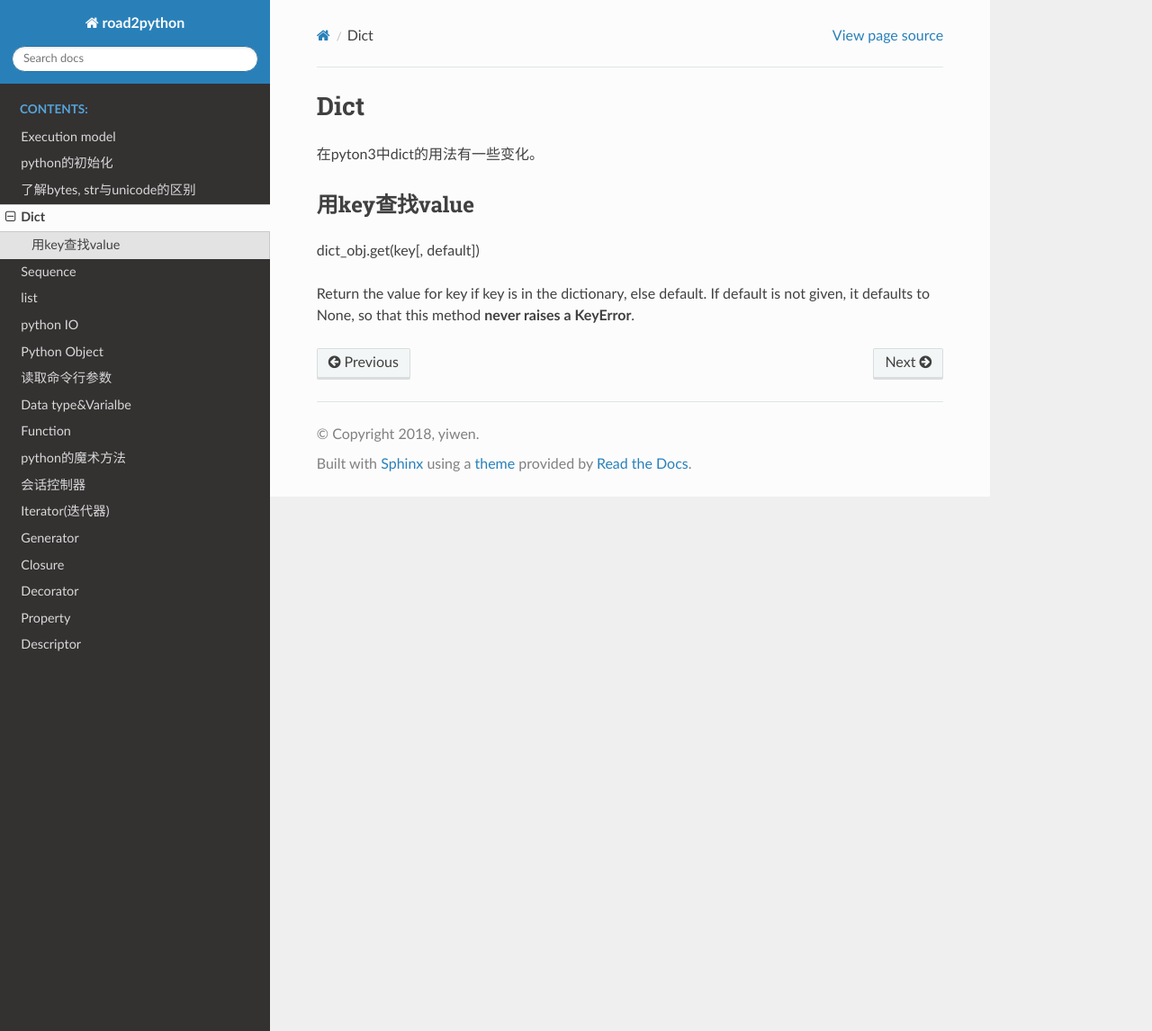
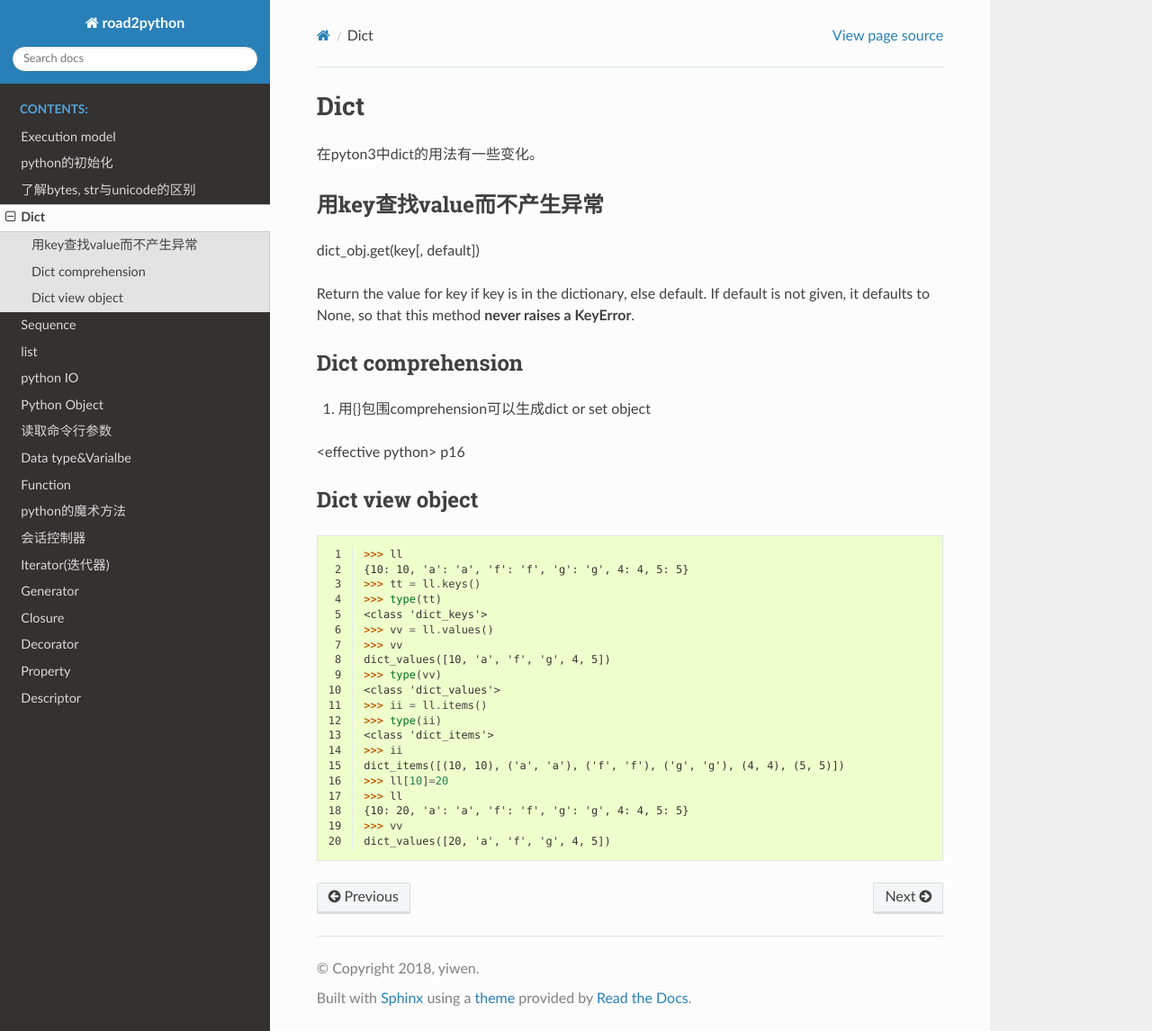
Before and after one commit to yiwenliu/rd2python, a Sphinx documentation site: the page built from source/dict.rst, in a window 1280 px wide and 1146 px high. Shown: the whole window at 90% size. Built offline with Sphinx 7.4.7 and the Read the Docs theme 2.0.0, drawn with Linux system fonts in a browser that asks for light colours; formulas are drawn with MathJax 3.

Commit message:
20180915

```diff
--- a/source/dict.rst
+++ b/source/dict.rst
@@ -2,8 +2,40 @@ Dict
 =======
 在pyton3中dict的用法有一些变化。
 
-用key查找value
------------------
+用key查找value而不产生异常
+---------------------------------
 dict_obj.get(key[, default])
 
 Return the value for key if key is in the dictionary, else default. If default is not given, it defaults to None, so that this method **never raises a KeyError**.
+
+Dict comprehension
+------------------------
+1. 用{}包围comprehension可以生成dict or  set object
+
+<effective python> p16
+
+Dict view object
+--------------------
+.. code-block:: python
+    :linenos:
+
+    >>> ll
+    {10: 10, 'a': 'a', 'f': 'f', 'g': 'g', 4: 4, 5: 5}
+    >>> tt = ll.keys()
+    >>> type(tt)
+    <class 'dict_keys'>
+    >>> vv = ll.values()
+    >>> vv
+    dict_values([10, 'a', 'f', 'g', 4, 5])
+    >>> type(vv)
+    <class 'dict_values'>
+    >>> ii = ll.items()
+    >>> type(ii)
+    <class 'dict_items'>
+    >>> ii
+    dict_items([(10, 10), ('a', 'a'), ('f', 'f'), ('g', 'g'), (4, 4), (5, 5)])
+    >>> ll[10]=20
+    >>> ll
+    {10: 20, 'a': 'a', 'f': 'f', 'g': 'g', 4: 4, 5: 5}
+    >>> vv
+    dict_values([20, 'a', 'f', 'g', 4, 5])
--- a/source/list.rst
+++ b/source/list.rst
@@ -70,3 +70,23 @@ PyListObject in python2
     [1, 2, 3, 4, 5]
     >>> a
     [9, 2, 3, 4, 5]
+
+list comprehension
+------------------------
+根据一份列表来制作另一份列表时，就用“列表推导式”。
+
+1. 用[]包围的comprehension生成的是一个真正的list，
+2. 用()包围的comprehension是一个generator object，而不是一个tuple。
+
+.. code-block:: python
+    :linenos:
+
+    >>> a
+    [10, 'a', 'f', 'g', 4, 5]
+    >>> tu = (x for x in a)
+    >>> tu
+    <generator object <genexpr> at 0x0000000002B86C50>
+    >>> type(tu)
+    <class 'generator'>
+
+3. 用{}包围的comprehension生成的是一个dict object
--- a/source/sequence.rst
+++ b/source/sequence.rst
@@ -1,3 +1,9 @@
 Sequence
 =================
 In python3, There are three basic sequence types: lists, tuples, and range objects.
+
+Features
+-------------
+1. ordered
+
+record element position or order of insertion. support indexing, slicing, or other sequence-like behavior.
```
